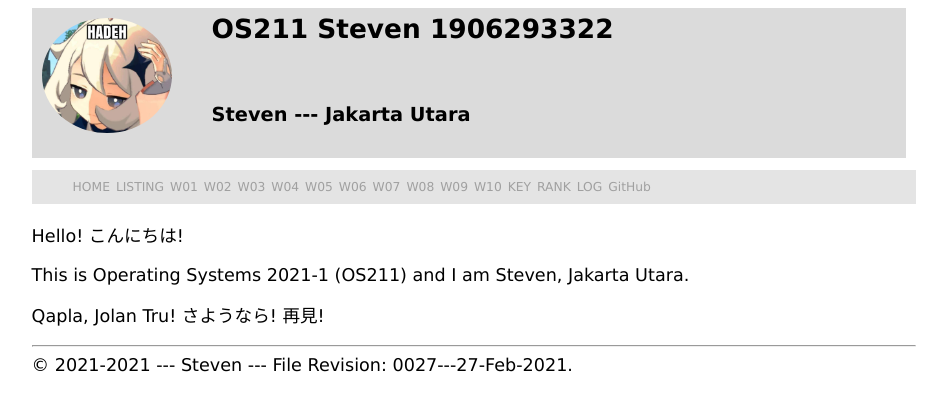
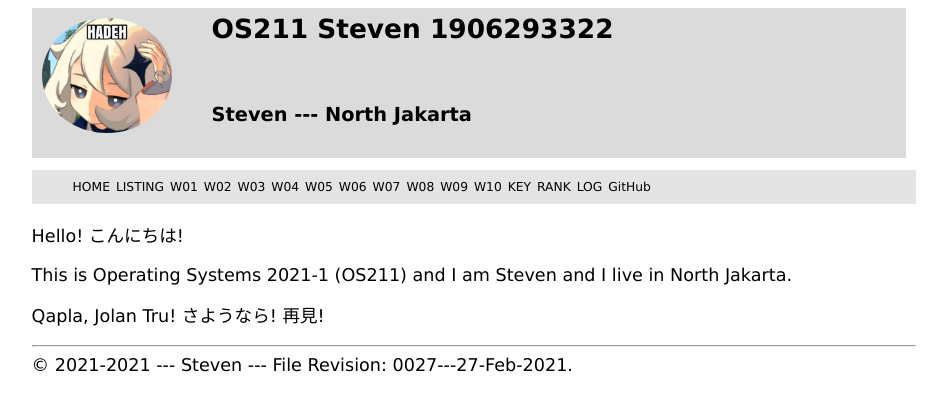
Before and after one commit to stevensim226/GSGS_JEKYLL, a Jekyll site: the page built from index.md, in a window 1280 px wide. Shown: the top 411 px of the page, without its empty margins (166-1113 px from the left). Built offline with Jekyll 4.4.1, drawn with Linux system fonts in a browser that asks for light colours.

Commit message:
more light theme

```diff
--- a/_config.yml
+++ b/_config.yml
@@ -8,7 +8,7 @@
 # url: ""     # e.g. http://example.com
 google_analytics: "UA-89852122-6"
 author:           "Steven"
-address:          "Jakarta Utara"
+address:          "North Jakarta"
 sitemap:          "true"
 plugins:
   - jekyll-sitemap
--- a/assets/css/style.css
+++ b/assets/css/style.css
@@ -27,11 +27,11 @@
 }
 
 .container a {
-  color: #a0a0a0;
+  color: black;
 }
 
 .container a:hover {
-  color: #f0f0f0;
+  color: #424242;
 }
 
 .row {
--- a/index.md
+++ b/index.md
@@ -5,7 +5,7 @@
 
 Hello! こんにちは!
 
-This is {{ site.title }} and I am {{ site.author }}, {{ site.address }}.
+This is {{ site.title }} and I am {{ site.author }} and I live in {{ site.address }}.
 
 Qapla, Jolan Tru!
 さようなら!
```
